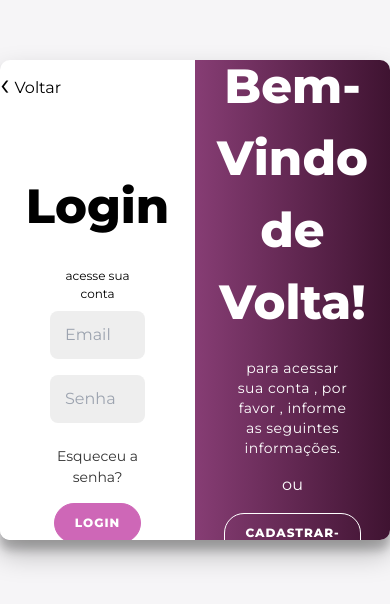
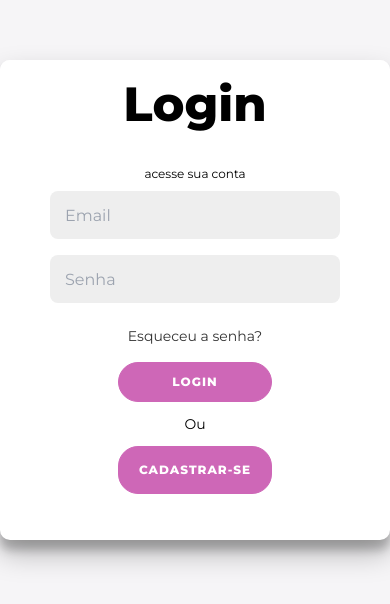
Before and after one commit to Thiteago/svelte-clau-prado, a SvelteKit app: page /login in a window 390 px wide. Shown: the part 122-726 px from the top of the page. Built offline with nearby package versions, Linux system fonts and the light colour scheme; no server answers; a web font is replaced by a local one.

Commit message:
make login page responsive

```diff
--- a/src/routes/login/+page.svelte
+++ b/src/routes/login/+page.svelte
@@ -76,7 +76,11 @@
               <p style="color: red">Falha na Autenticação</p>
             {/if}
             <a class="a" href="/#">Esqueceu a senha?</a>
-            <button class="button">Login</button>
+            <div class="flex flex-col gap-3">
+              <button class="button">Login</button>
+              <span class="text-sm sm:hidden">Ou</span>
+              <a href={"/registro"} class="btn sm:hidden button">Cadastrar-se</a>
+            </div>
         </form>
       </div>
       <div class="overlay-container">
--- a/src/routes/login/login.scss
+++ b/src/routes/login/login.scss
@@ -232,3 +232,14 @@
 		height: 100px;
 	}
 }
+
+@media (max-width: 768px) {
+	.form-container{
+		top: -75px;
+		width: 100%;
+	}
+
+	.overlay-container{
+		display: none;
+	}
+}
```
